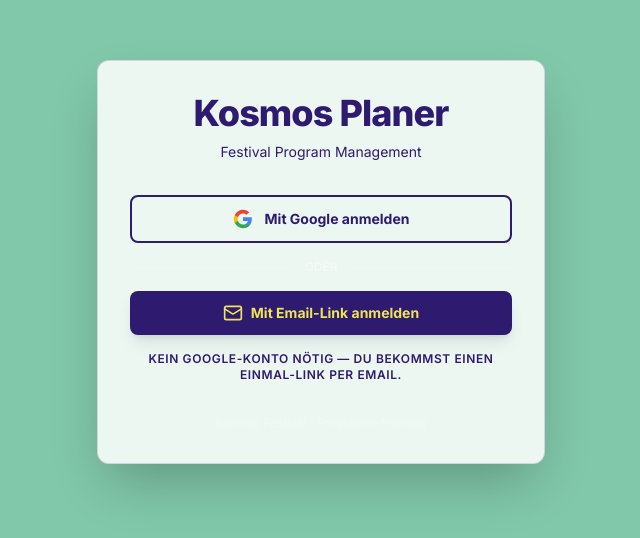
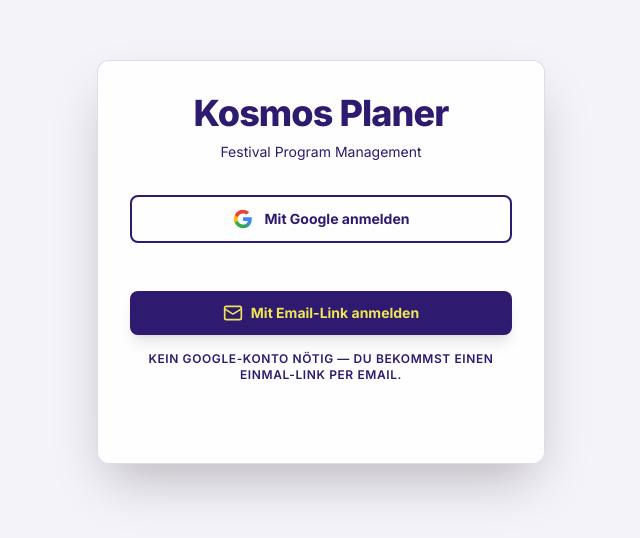
Before and after one commit to kT-IT-Experimente/kosmos-planer, a React (Vite) app in the folder kosmos-planer/: page / in a window 1280 px wide. Shown: the part 138-676 px from the top of the page, without its empty margins (319-959 px from the left). Built offline with nearby package versions, Linux system fonts and the light colour scheme; no server answers.

Commit message:
fix: revert body bg to neutral white to prevent blank page issue

```diff
--- a/kosmos-planer/src/index.css
+++ b/kosmos-planer/src/index.css
@@ -21,7 +21,7 @@
     font-family: 'Inter', -apple-system, BlinkMacSystemFont, 'Segoe UI', Roboto, Helvetica, Arial, sans-serif;
     -webkit-font-smoothing: antialiased;
     -moz-osx-font-smoothing: grayscale;
-    background-color: var(--k-mint);
+    background-color: #F5F3FA;
     color: var(--k-purple);
   }
 }
```
